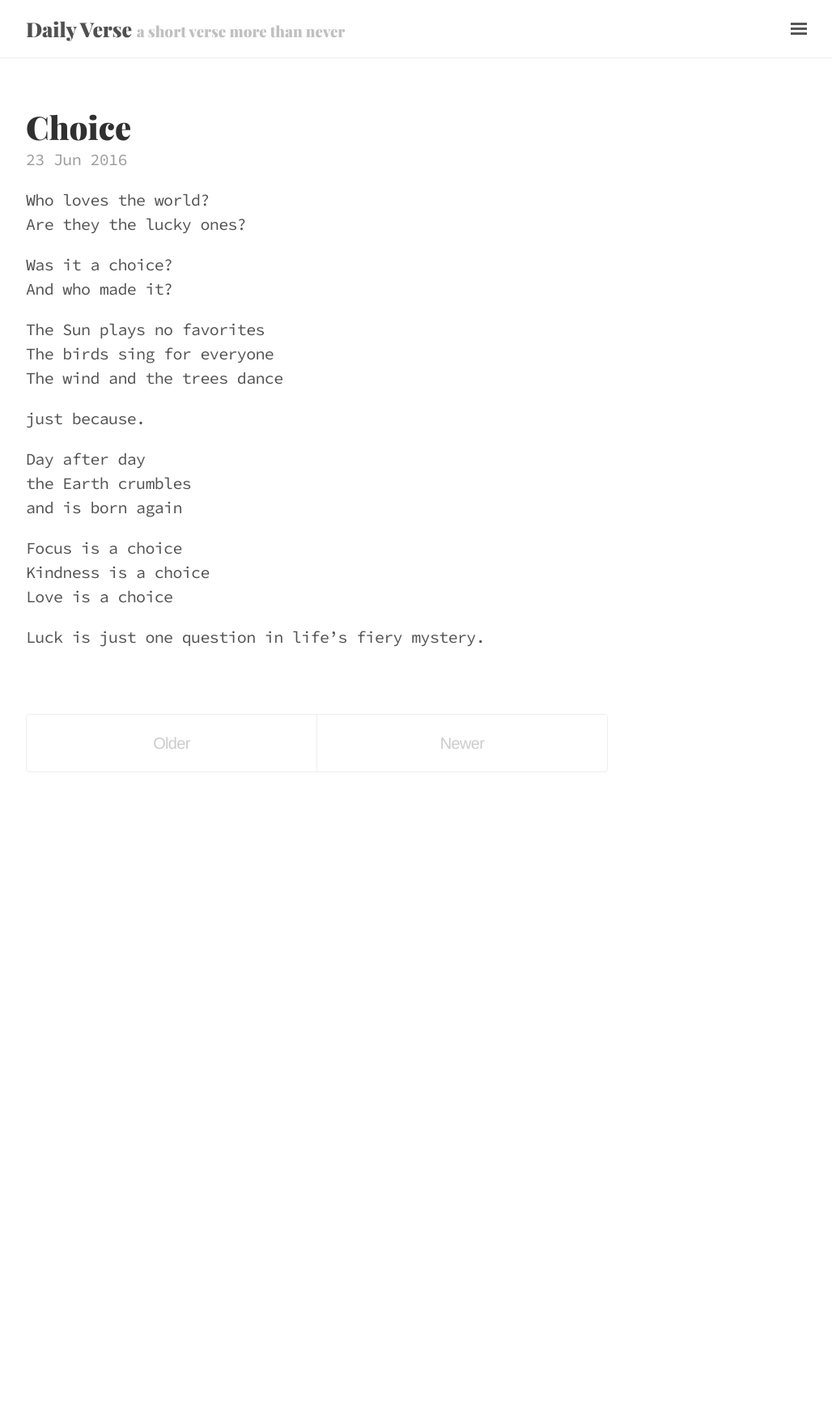
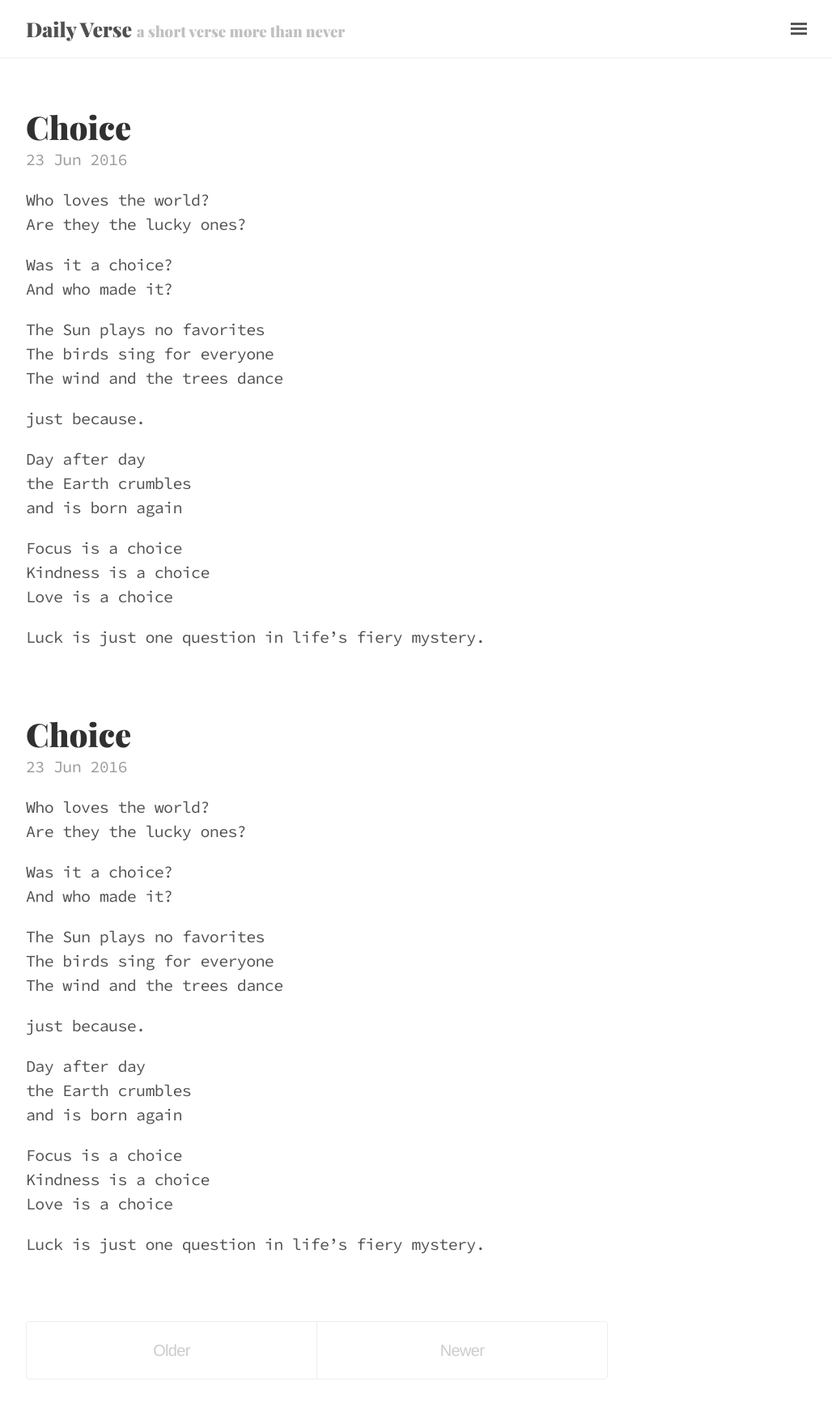
Before and after one commit to rossbernet/daily-verse, a Jekyll site: the page built from index.html, in a window 1280 px wide. Shown: the whole page at 81% size, without its empty margins (248-1276 px from the left). Built offline with Jekyll 4.4.1, drawn with Linux system fonts in a browser that asks for light colours; the list of posts is cut into pages by our own code; before the commit the page ends 1014 px from its top, so only the background shows below that.

Commit message:
more fixes

```diff
--- a/_config.yml
+++ b/_config.yml
@@ -6,7 +6,7 @@ permalink:           /:year-:month-:day.html
 # Setup
 title:               Daily Verse
 tagline:             'a short verse more than never'
-description:         'Made by <a href="https://twitter.com/rosszb" target="_blank">@rajadain</a>.'
+description:         'Poems by Ross Bernet. Website by <a href="https://twitter.com/rajadain" target="_blank">@rajadain</a>.'
 url:                 https://rossbernet.github.io/
 baseurl:             '/daily-verse'
 paginate:            5
--- /dev/null
+++ b/_posts/2016-06-23-choice1.md
@@ -0,0 +1,27 @@
+---
+layout: post
+title: Choice
+---
+
+Who loves the world?
+Are they the lucky ones?
+
+Was it a choice?
+And who made it?
+
+The Sun plays no favorites
+The birds sing for everyone
+The wind and the trees dance
+
+just because.
+
+Day after day
+the Earth crumbles
+and is born again
+
+Focus is a choice
+Kindness is a choice
+Love is a choice
+
+Luck is just one question
+in life's fiery mystery.
```
